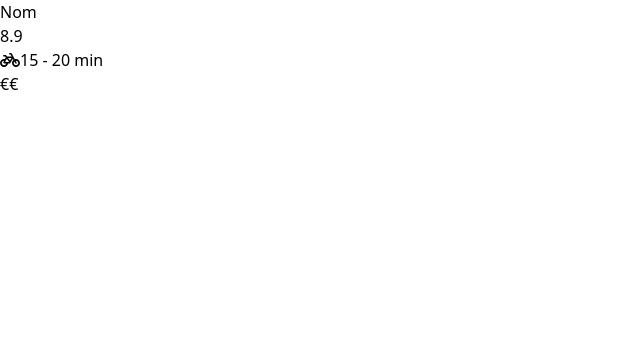
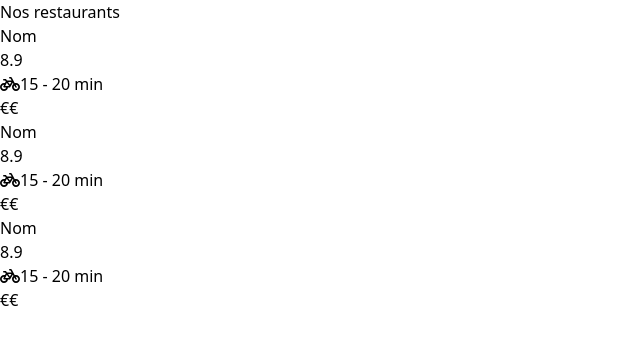
Before and after one commit to Pouish85/hubert-miam, a Vue app: page /#/ in a window 1280 px wide. Shown: the top 344 px of the page, without its empty margins (0-640 px from the left). Built offline with nearby package versions, Linux system fonts and the light colour scheme.

Commit message:
feat: restaurants row creation

```diff
--- a/src/App.vue
+++ b/src/App.vue
@@ -1,15 +1,15 @@
 <template>
   <div id="app">
-    <RestaurantCard />
+    <RestaurantRow />
   </div>
 </template>
 
 <script>
-import RestaurantCard from './components/RestaurantCard.vue';
+import RestaurantRow from './components/RestaurantRow.vue';
 export default {
   name: 'App',
   components: {
-    RestaurantCard
+    RestaurantRow
   }
 }
 </script>
--- /dev/null
+++ b/src/components/RestaurantRow.vue
@@ -0,0 +1,26 @@
+<template>
+    <div class="restaurant--row flex flex-col w-full items-center">
+        <h2 class="title w-[80%] text-left text-xl font-bold text-shadow shadow-gray-400 p-3">
+            Nos restaurants
+        </h2>
+        <div class="wrapper flex w-[80%] justify-center space-x-2">
+            <RestaurantCard v-for="(card, index) in 3" :key="index"/>
+        </div>
+    </div>
+</template>
+
+<script>
+import RestaurantCard from './RestaurantCard.vue';
+export default {
+    name: 'RestaurantRow',
+    components: {
+        RestaurantCard
+    }
+
+}
+
+</script>
+
+<style lang="scss" scoped>
+
+</style>
```
